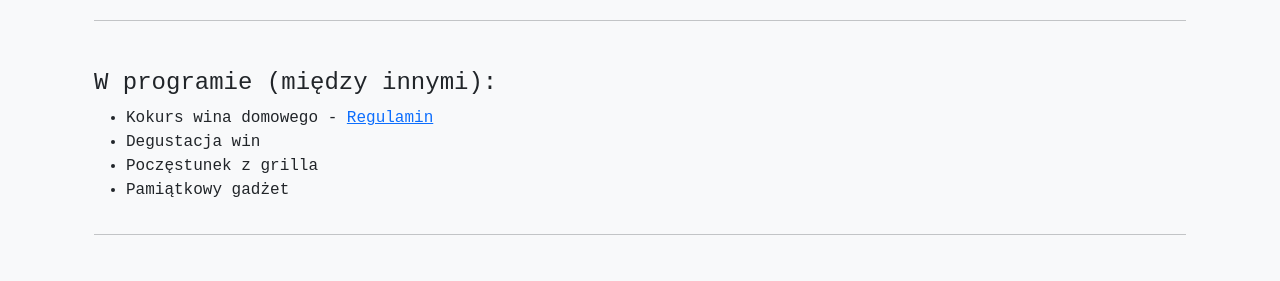
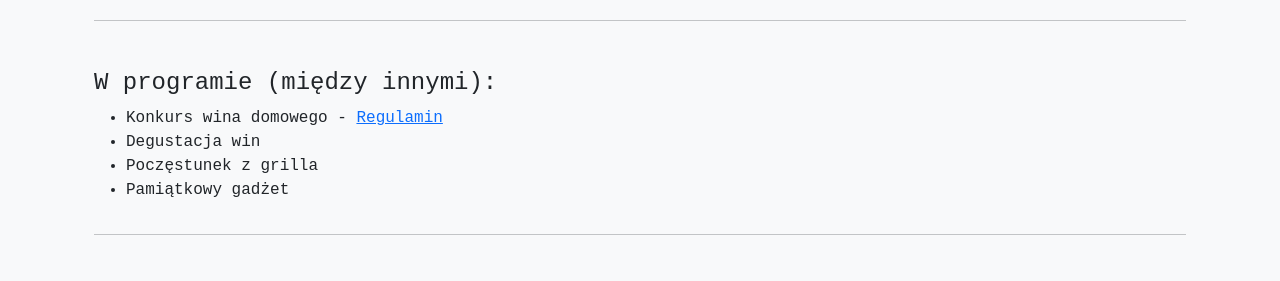
Before and after one commit to morgoth/fewido, a Jekyll site: the page built from index.html, in a window 1280 px wide. Shown: the part 579-860 px from the top of the page. Built offline with Jekyll 4.4.1, drawn with Linux system fonts in a browser that asks for light colours; some web fonts are replaced.

Commit message:
Fix typo

```diff
--- a/index.html
+++ b/index.html
@@ -31,7 +31,7 @@ layout: default
     <div class="col mx-auto">
       <h4>W programie (między innymi):</h4>
       <ul>
-        <li>Kokurs wina domowego - <a href="#regulamin">Regulamin</a></li>
+        <li>Konkurs wina domowego - <a href="#regulamin">Regulamin</a></li>
         <li>Degustacja win</li>
         <li>Poczęstunek z grilla</li>
         <li>Pamiątkowy gadżet</li>
```
